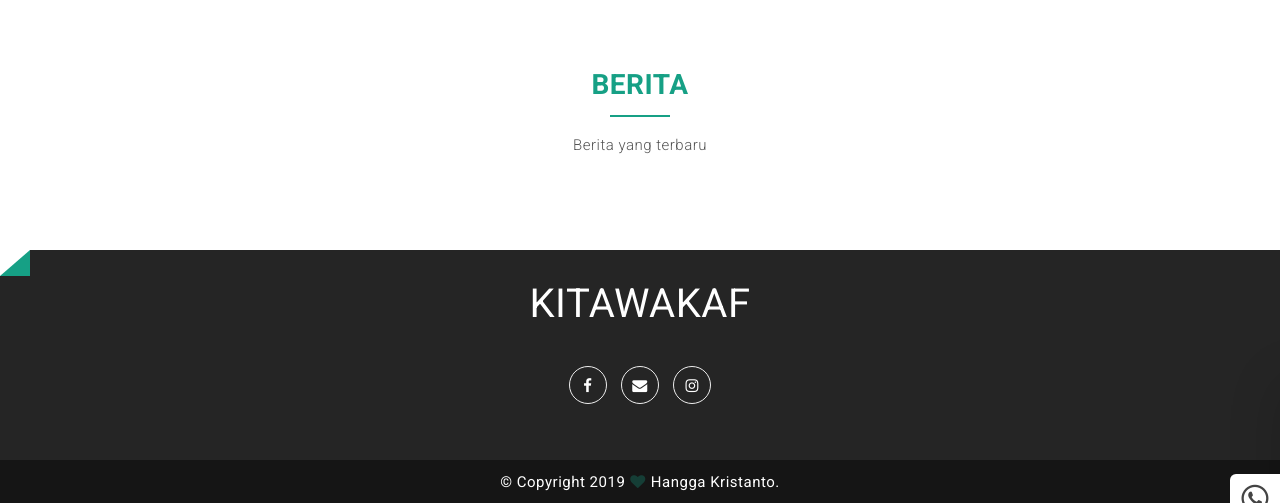
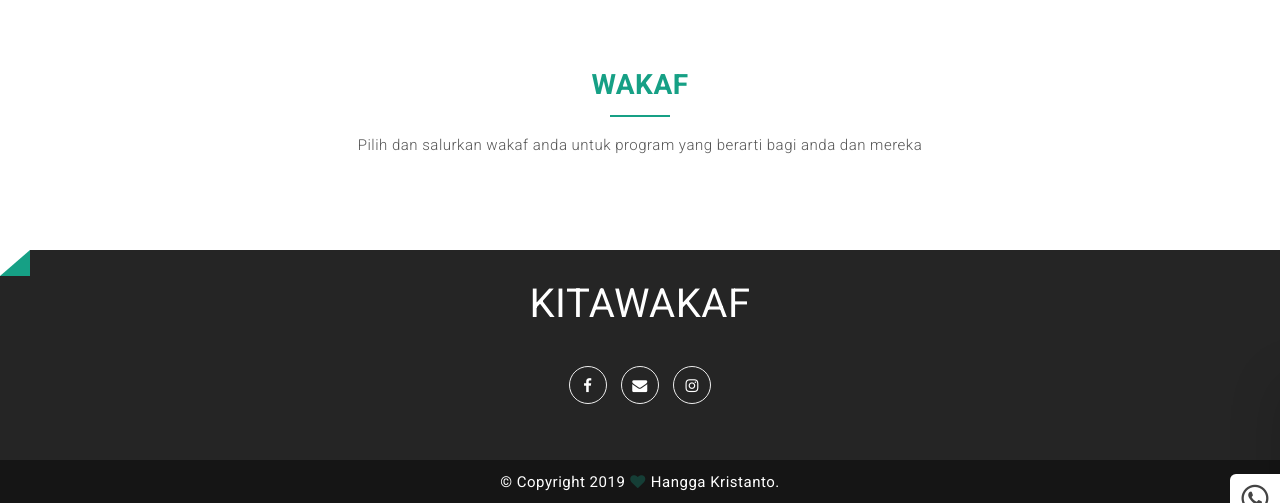
Before and after one commit to hanggakristanto99/ta_wakaf, a CodeIgniter app: page /database/member/c_wakaf in a window 1280 px wide. Shown: the part 70-573 px from the top of the page. Run offline with CodeIgniter, Linux system fonts and the light colour scheme; data that the repository does not hold is empty; some libraries are stand-ins or nearby versions.

```diff
--- a/application/controllers/admin/C_berita.php
+++ b/application/controllers/admin/C_berita.php
@@ -62,6 +62,8 @@ class C_berita extends CI_Controller{
 		$this->load->library('image_lib',$config2);
 		$this->image_lib->resize();
 		$this->m_berita->tambah_data($data_berita);
+		$this->session->set_flashdata('notif', '<div class="alert alert-success alert-dismissible"> Success! data berhasil disimpan didatabase.
+			                                    </div>');
 
 		redirect('admin/C_berita');
 	}
@@ -141,6 +143,8 @@ class C_berita extends CI_Controller{
 	function hapus($kode){
 		$data_kode = array('id'=>$kode);
 		$this->m_berita->hapus_data($data_kode);
+		$this->session->set_flashdata('notif', '<div class="alert alert-success alert-dismissible"> Berhasil! data berhasil Hapus.
+			                                    </div>');
 		redirect('admin/c_berita');
 	}
 }?>
--- a/application/controllers/admin/C_data_donatur.php
+++ b/application/controllers/admin/C_data_donatur.php
@@ -99,7 +99,7 @@ class C_data_donatur extends CI_Controller {
 
 		$this->m_data_donatur->update($data, $id);
 
-		$this->session->set_flashdata('notif', '<div class="alert alert-success alert-dismissible"> Success! data berhasil diupdate didatabase.
+		$this->session->set_flashdata('notif', '<div class="alert alert-success alert-dismissible"> Berhasil! data berhasil diupdate.
 			                                    </div>');
 
 		//redirect
@@ -111,7 +111,7 @@ class C_data_donatur extends CI_Controller {
 		function hapus($uid){
 		$data_kode = array('uid'=>$uid);
 		$this->m_data_donatur->hapus($data_kode);
-		$this->session->set_flashdata('notif', '<div class="alert alert-success alert-dismissible"> Success! data berhasil diupdate didatabase.
+		$this->session->set_flashdata('notif', '<div class="alert alert-success alert-dismissible"> Berhasil! data berhasil Hapus.
 			                                    </div>');
 
 		redirect('admin/c_data_donatur');
--- a/application/controllers/admin/C_pewakaf.php
+++ b/application/controllers/admin/C_pewakaf.php
@@ -134,8 +134,8 @@ class C_pewakaf extends CI_Controller
 				'image_library'=>'gd2',
 				'new_image'=>'uploads/thumbnail',
 				'maintain_ratio'=>true,
-				'width'=>150,
-				'height'=>200
+				'width'=>1050,
+				'height'=>2000
 			);
 
 		$this->load->library('image_lib',$config2);
@@ -158,6 +158,8 @@ class C_pewakaf extends CI_Controller
 	function hapus($kode){
 		$data_kode = array('id'=>$kode);
 		$this->m_pewakaf->hapus_data($data_kode);
+		$this->session->set_flashdata('notif', '<div class="alert alert-success alert-dismissible"> Berhasil! data berhasil Hapus.
+			                                    </div>');
 		redirect('admin/c_pewakaf');
 	}
 }?>
--- a/application/views/user/jenis_wakaf.php
+++ b/application/views/user/jenis_wakaf.php
@@ -61,7 +61,7 @@ $this->load->view('user/header');
 				<div class="row">
 					<div class="col-md-12 col-sm-12 col-xs-12 wow fadeIn">
 						<div class="section-title center">
-							<h2> <span>Jenis Wakaf</span></h2>
+							<h2> <span>BerWakaf</span></h2>
 						</div>
 					</div>
 				</div>
--- a/application/views/user/wakaf.php
+++ b/application/views/user/wakaf.php
@@ -62,8 +62,8 @@ $this->load->view('user/header');
 				<div class="row">
 					<div class="col-md-12 col-sm-12 col-xs-12  wow fadeIn">
 						<div class="section-title center">
-							<h2> <span>Berita</span></h2>
-							<p>Berita yang terbaru</p>
+							<h2> <span>Wakaf</span></h2>
+							<p>Pilih dan salurkan wakaf anda untuk program yang berarti bagi anda dan mereka</p>
 						</div>
 					</div>
 				</div>
```
Also changed, not shown: assets/dist/img/g.jpg (deleted).
